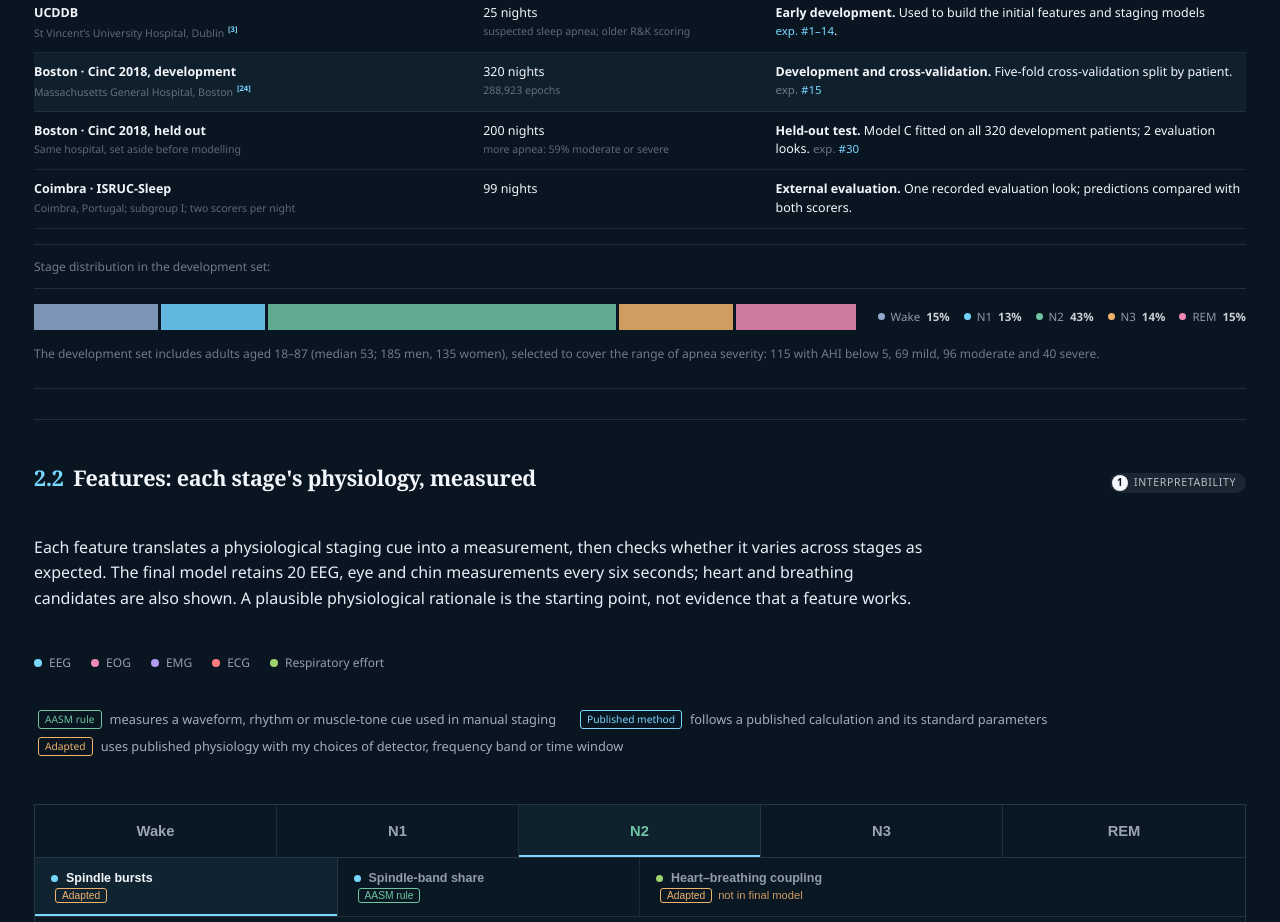
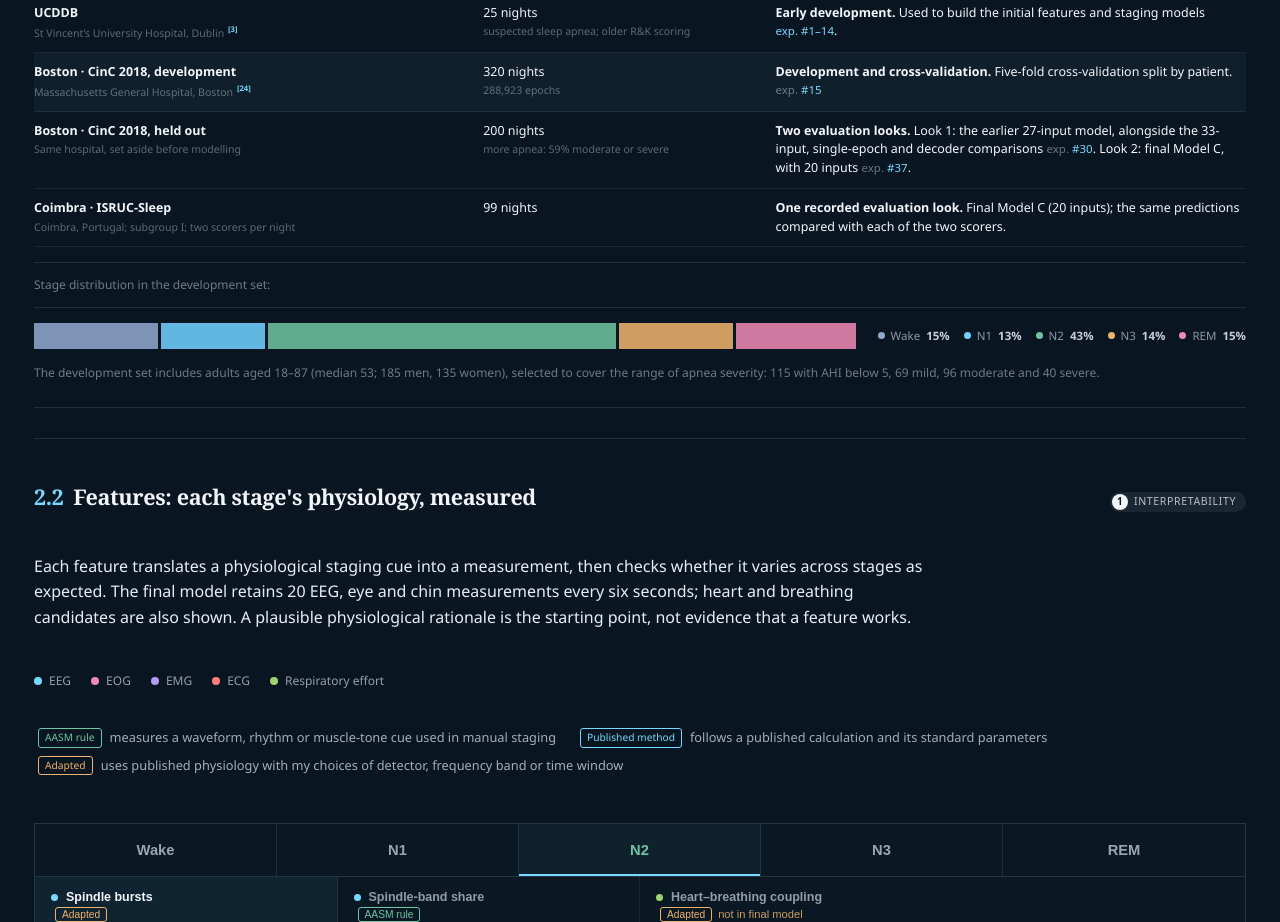
Before and after one commit to AkidaSoto/Physionet-Sleep-Staging-Experiment, a Next.js app in the folder showcase/: page / in a window 1280 px wide. Shown: the part 3020-3942 px from the top of the page. Built offline with nearby package versions, Linux system fonts and the light colour scheme.

Commit message:
Clarify evaluation history and streamline presenter notes

```diff
--- a/showcase/components/modules/StagingResearchDashboard.tsx
+++ b/showcase/components/modules/StagingResearchDashboard.tsx
@@ -1094,12 +1094,12 @@ function CompactStudyProtocol() {
         <div className="research-ablation-row research-data-row" role="row">
           <span role="cell"><strong>Boston · CinC 2018, held out</strong><small className="research-row-note">Same hospital, set aside before modelling</small></span>
           <span role="cell">{data.generalisation?.holdout_subjects || 200} nights<small className="research-row-note">more apnea: 59% moderate or severe</small></span>
-          <span role="cell"><b>Held-out test.</b> Model C fitted on all {data.source.subjects} development patients; {data.generalisation?.holdout_looks ?? 0} evaluation looks. <Exp ids={[30]} /></span>
+          <span role="cell"><b>Two evaluation looks.</b> Look 1: the earlier 27-input model, alongside the 33-input, single-epoch and decoder comparisons <Exp ids={[30]} />. Look 2: final Model C, with 20 inputs <Exp ids={[37]} />.</span>
         </div>
         <div className="research-ablation-row research-data-row" role="row">
           <span role="cell"><strong>Coimbra · ISRUC-Sleep</strong><small className="research-row-note">Coimbra, Portugal; subgroup I; two scorers per night</small></span>
           <span role="cell">{isrucStatus.final_complete ? isrucStatus.evaluated : 100} nights</span>
-          <span role="cell"><b>External evaluation.</b> One recorded evaluation look; predictions compared with both scorers.</span>
+          <span role="cell"><b>One recorded evaluation look.</b> Final Model C (20 inputs); the same predictions compared with each of the two scorers.</span>
         </div>
       </div>
       <p className="research-dataset-line"><span>Stage distribution in the development set:</span></p>
```
Also changed, not shown: 1 other file (tests, documents, lock files or other folders).
